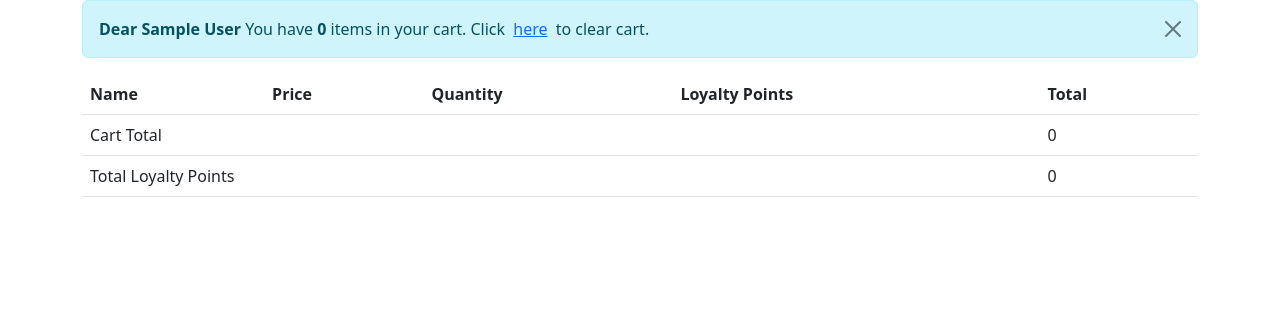
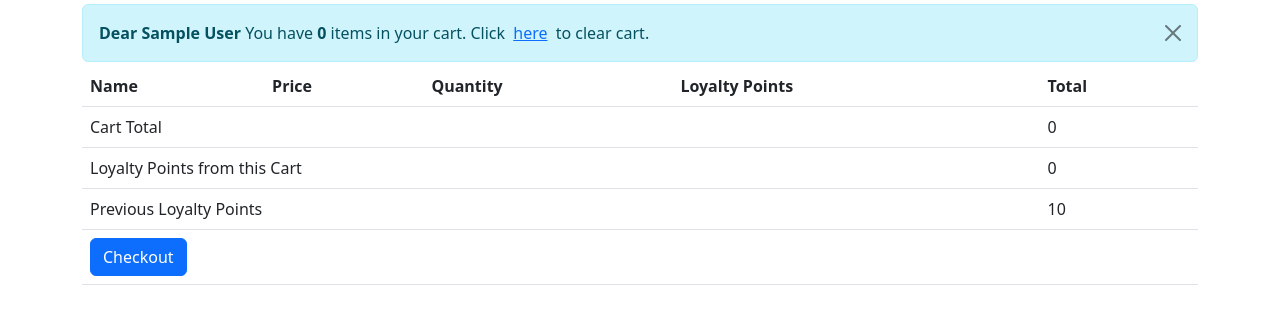
Before and after one commit to AunSyedShah/loyalty_project, a Django app: page /cart/cart-detail/ in a window 1280 px wide. Shown: the part 56-380 px from the top of the page. Run offline with Django 4.2, Linux system fonts and the light colour scheme; a user stored in the database is signed in; tables that the repository leaves empty hold one stand-in row (values such as "Sample post").

Commit message:
add loyatly points to account after checkout

```diff
--- a/main_app/views.py
+++ b/main_app/views.py
@@ -103,17 +103,21 @@ def signup(request):
 def order_placed(request):
     if request.method == 'POST':
         user_cart = UserCart.objects.get(user=request.user)
-        products = user_cart.products.all()
-        user_cart.loyalty_points = 0
-        # add loyalty points to user_cart
-        total_loyalty_points = 0
-        for item in products:
-            total_loyalty_points += item.loyalty_points
+        # total_loyalty_points in session
+        total_loyalty_points = request.session['total_loyalty_points']
         user_cart.loyalty_points += total_loyalty_points
-        user_cart.products.clear()
         user_cart.save()
+        # products = user_cart.products.all()
+        # user_cart.loyalty_points = 0
+        # # add loyalty points to user_cart
+        # total_loyalty_points = 0
+        # for item in products:
+        #     total_loyalty_points += item.loyalty_points
+        # user_cart.loyalty_points += total_loyalty_points
+        # user_cart.products.clear()
+        # user_cart.save()
         messages.success(request, 'Order placed successfully')
-        return redirect('order_placed')
+        return redirect('main_app:order_placed')
     return render(request, 'order_placed.html')
 
 
@@ -182,10 +186,15 @@ def cart_clear(request):
 
 @login_required(login_url="/users/login")
 def cart_detail(request):
+    context = {}
     # if cart_total does not exist in session
     if 'cart_total' not in request.session:
         request.session['cart_total'] = 0
     # if total_loyalty_points does not exist in session
     if 'total_loyalty_points' not in request.session:
         request.session['total_loyalty_points'] = 0
-    return render(request, 'cart/cart_detail.html')
+    # previous loyalty points
+    user_cart = UserCart.objects.get(user=request.user)
+    previous_loyalty_points = user_cart.loyalty_points
+    context['pre_loyalty_points'] = previous_loyalty_points
+    return render(request, 'cart/cart_detail.html', context)
--- a/templates/cart/cart_detail.html
+++ b/templates/cart/cart_detail.html
@@ -2,7 +2,7 @@
 {% load cart_tag %}
 {% block content %}
     <!-- total items in alert -->
-    <div class="alert alert-info alert-dismissible fade show" role="alert">
+    <div class="alert alert-info alert-dismissible fade show my-1" role="alert">
         <strong>Dear {{ request.user.get_full_name }}</strong> You have
         <strong>{{ request.session.cart|length }}</strong> items in your
         cart.
@@ -11,6 +11,8 @@
     </div>
     <div class="row">
         <div class="col">
+            <form action="{% url 'main_app:checkout' %}" method="post">
+                {% csrf_token %}
                 <table class="table">
                     <thead>
                     <tr>
@@ -44,11 +46,23 @@
                     </tr>
                     <!-- total_loyalty_points -->
                     <tr>
-                    <td colspan="4" class="text-right">Total Loyalty Points</td>
+                        <td colspan="4" class="text-right">Loyalty Points from this Cart</td>
                         <td>{{ request.session.total_loyalty_points }}</td>
+                    </tr>
+                    <!-- previous loyalty points -->
+                    <tr>
+                        <td colspan="4" class="text-right">Previous Loyalty Points</td>
+                        <td>{{ pre_loyalty_points }}</td>
+                    </tr>
+                    <!-- checkout button -->
+                    <tr>
+                        <td colspan="5" class="text-right">
+                            <button type="submit" class="btn btn-primary">Checkout</button>
+                        </td>
                     </tr>
                     </tbody>
                 </table>
+            </form>
         </div>
     </div>
 
```
Lines whose indentation alone changed are shown as unchanged.
